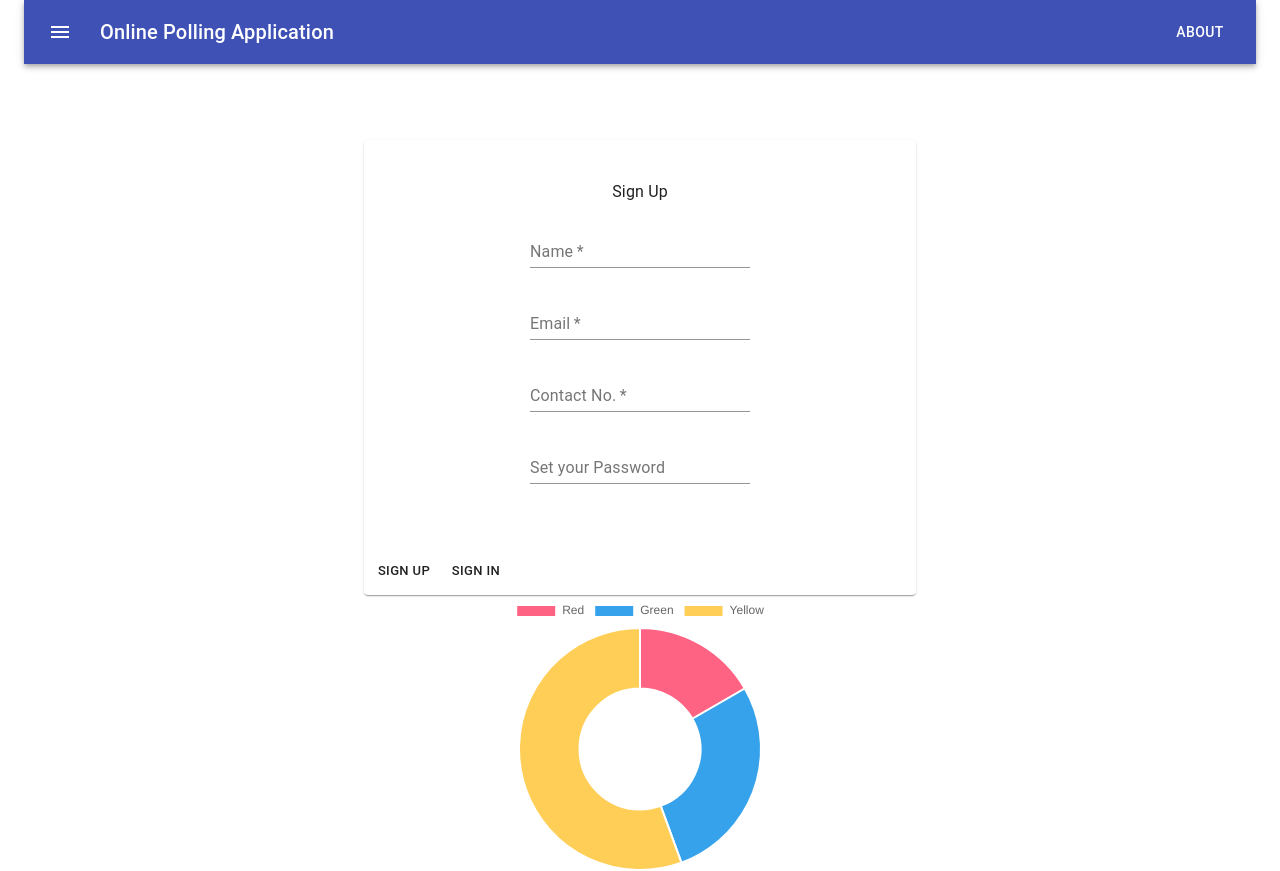
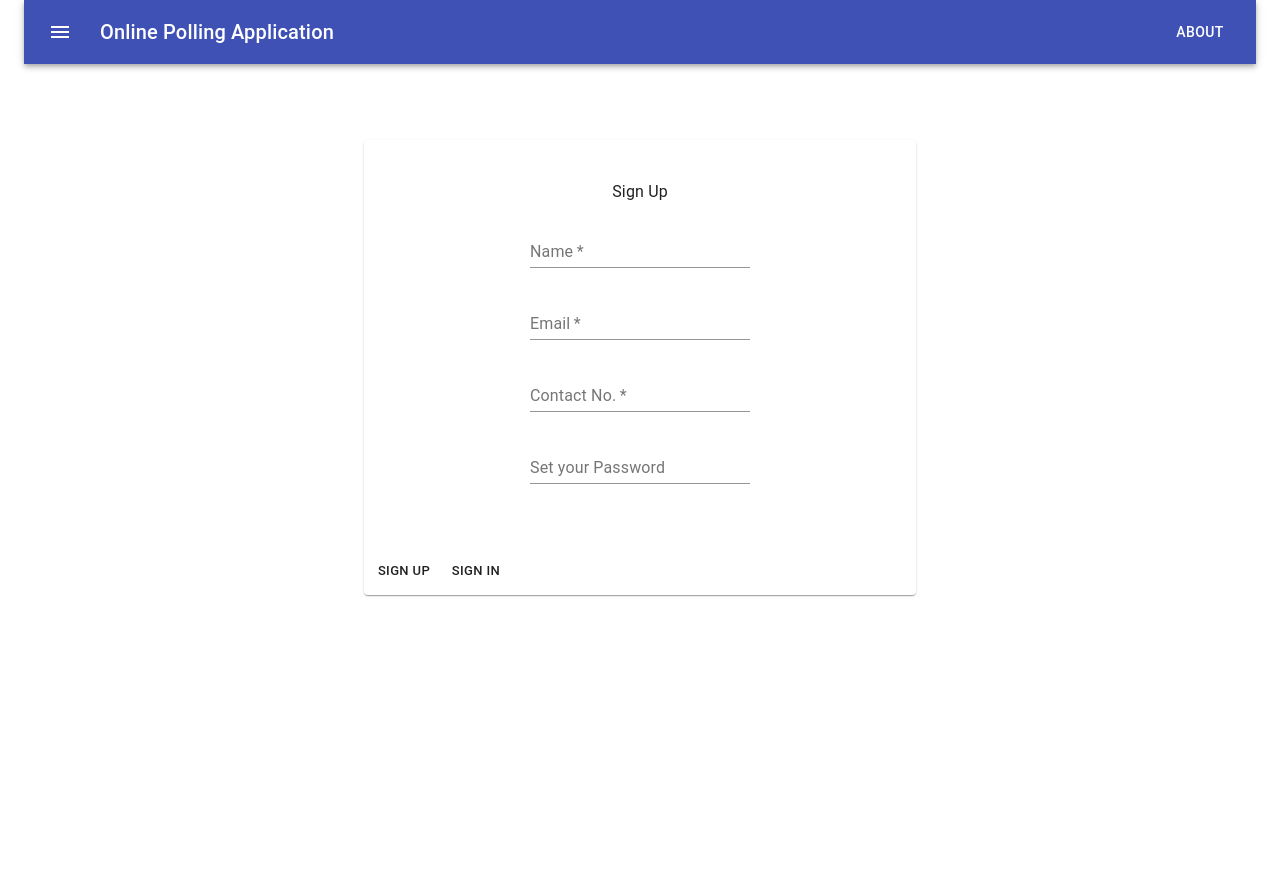
Before and after one commit to Himank17Gupta/OnlinePolls, a React (Create React App) app: page /SignUp in a window 1280 px wide. After the commit the page ends 800 px from the top, so only its background shows below. Built offline with nearby package versions, Linux system fonts and the light colour scheme.

Commit message:
bug fixes

```diff
--- a/src/components/PollVote.js
+++ b/src/components/PollVote.js
@@ -19,8 +19,8 @@ const classes = makeStyles(theme => ({
 export default function PollVote(props){
     console.log(props);
     if(props.location.state==undefined){
-      alert('Login to continue');
-      props.history.push({pathname:'/'});
+      // alert('Login to continue');
+      // props.history.push({pathname:'/'});
       var pollid='unsigned';
       var userid='unsigned';
       var username='unsigned';
--- a/src/components/SignUp.js
+++ b/src/components/SignUp.js
@@ -10,7 +10,6 @@ import CircularProgress from '@material-ui/core/CircularProgress';
 import { Container } from '@material-ui/core';
 import Header from './header';
 import axios from 'axios';
-import { Doughnut } from 'react-chartjs-2';
 
 const useStyles = makeStyles({
   card: {
@@ -28,26 +27,6 @@ const useStyles = makeStyles({
     marginBottom: 12,
   },
 });
-const data = {
-	labels: [
-		'Red',
-		'Green',
-		'Yellow'
-	],
-	datasets: [{
-		data: [30, 50, 100],
-		backgroundColor: [
-		'#FF6384',
-		'#36A2EB',
-		'#FFCE56'
-		],
-		hoverBackgroundColor: [
-		'#FF6384',
-		'#36A2EB',
-		'#FFCE56'
-		]
-	}]
-};
 
 export default class SignUpCard extends React.Component {
   constructor(props){
@@ -156,7 +135,6 @@ render(){
       </CardActions>
     </Card>
     </div>
-    <Doughnut data={data} />
     </Container>
 
     </>
--- a/src/components/userDashboard.js
+++ b/src/components/userDashboard.js
@@ -19,7 +19,6 @@ class UserDashBoard extends React.Component{
         }
         this.state={reloadlist:false,signOut:false};
     }
-
   componentWillMount(){
       Axios.get('https://pollsmernrestapi.herokuapp.com/getUserIds').then(res=>{console.log(res.data);this.setState({...this.state,userList:res.data})}).catch(err=>console.log(err));
   }
```
Also changed, not shown: src/components/Profile.js (added).
